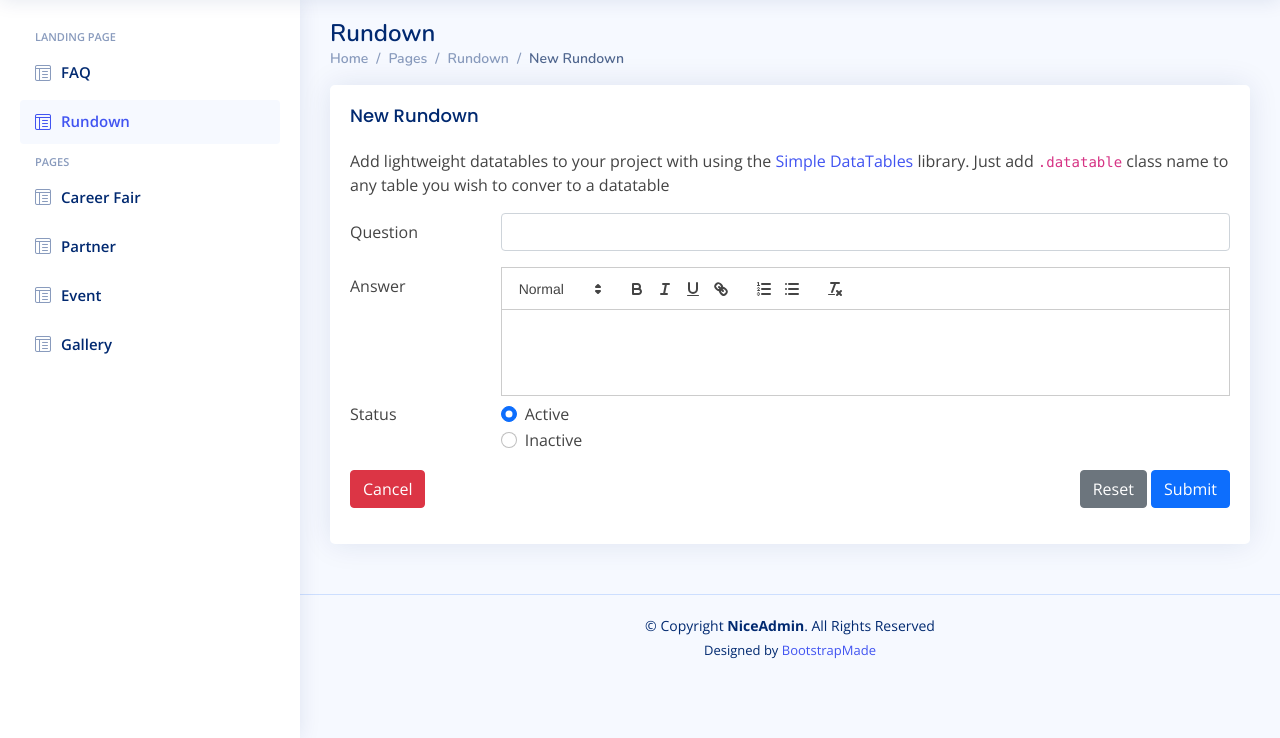
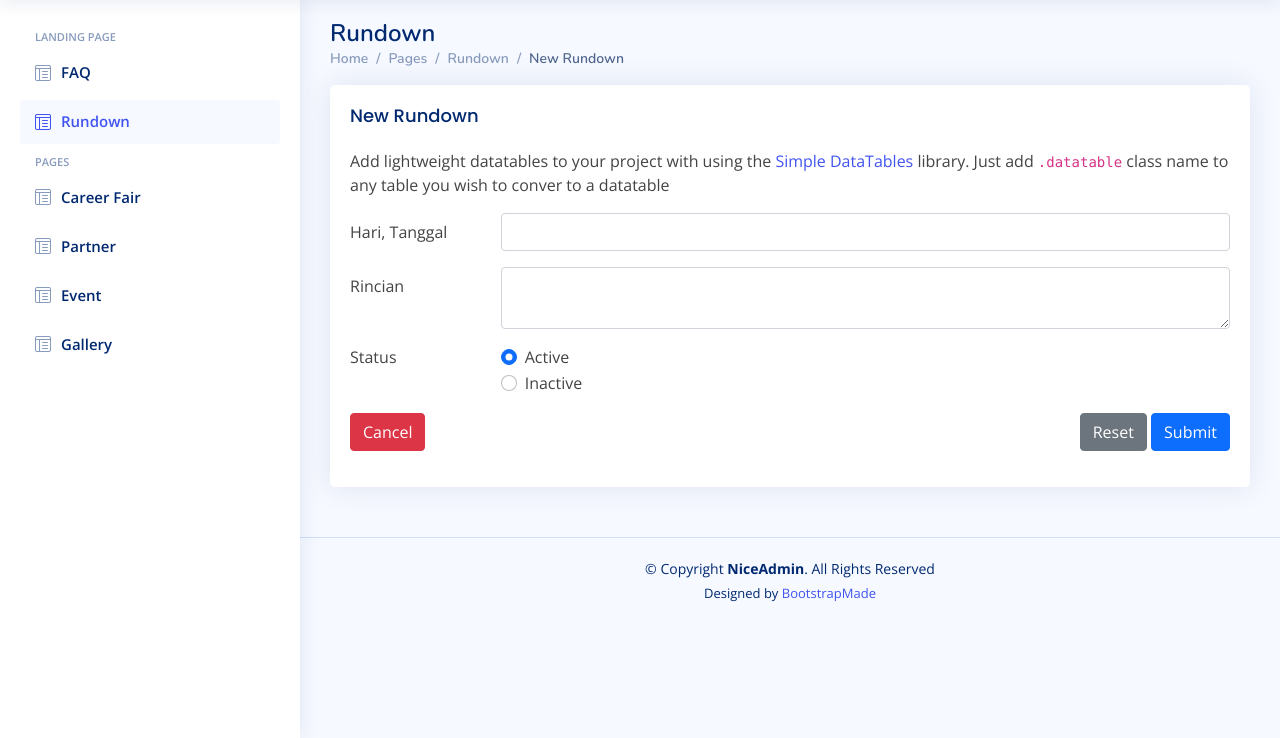
Before and after one commit to MirzaAlbab/Job_Fair, a Laravel app: page /rundown-new in a window 1280 px wide. Shown: the part 61-799 px from the top of the page. Run offline with Laravel 8, Linux system fonts and the light colour scheme; some libraries are stand-ins or nearby versions.

Commit message:
first set up rundown CRUD

```diff
--- a/resources/views/admin/rundown-new.blade.php
+++ b/resources/views/admin/rundown-new.blade.php
@@ -30,19 +30,20 @@
           <p>Add lightweight datatables to your project with using the <a href="https://github.com/fiduswriter/Simple-DataTables" target="_blank">Simple DataTables</a> library. Just add <code>.datatable</code> class name to any table you wish to conver to a datatable</p>
 
           <!-- General Form Elements -->
-          <form action="dashboard" method="POST">
+          <form action="{{ route('rundown') }}" method="POST">
+            @csrf
             <div class="row mb-3">
-              <label for="inputText" class="col-sm-2 col-form-label">Question</label>
+              <label for="hari_tanggal" class="col-sm-2 col-form-label">Hari, Tanggal</label>
               <div class="col-sm-10">
-                <input type="text" class="form-control">
+                <input type="text" class="form-control" name="hari_tanggal" id="hari_tanggal">
               </div>
             </div>
 
-            <div class="row mb-5">
-              <label for="inputDescription" class="col-sm-2 col-form-label">Answer</label>
+            <div class="row mb-3">
+              <label for="rincian" class="col-sm-2 col-form-label">Rincian</label>
               <div class="col-sm-10">
-                <div class="quill-editor-default">
-                    <textarea class="form-control" style="min-height: 100px"></textarea>
+                <div>
+                    <textarea class="form-control" id="editor" name="rincian"></textarea>
                 </div>
               </div>
             </div>
--- a/resources/views/layout/admin.blade.php
+++ b/resources/views/layout/admin.blade.php
@@ -83,9 +83,9 @@
   <script src="https://cdn.jsdelivr.net/npm/select2@4.1.0-rc.0/dist/js/select2.min.js"></script>
   <script>
       $(document).ready(function() {
-    $('.search-select').select2({
-      placeholder: 'Select an option',
-      theme: 'bootstrap-5',
+        $('.search-select').select2({
+          placeholder: 'Select an option',
+          theme: 'bootstrap-5',
     });
   });
   </script>
--- a/routes/web.php
+++ b/routes/web.php
@@ -78,13 +78,13 @@ Route::delete('/career-fair/delete', [CareerfairController::class, 'destroy'])->
 // Route::delete('/logo/delete', [LogoController::class, 'destroy'])->name('logo-delete');
 
 // route: admin/article
-Route::get('/article', [ArticleController::class, 'index'])->name('article');
-Route::post('/article', [ArticleController::class, 'store'])->name('article-store');
-Route::get('/article-new', [ArticleController::class, 'create'])->name('article-new');
-Route::get('/article-view/{article}', [ArticleController::class, 'show'])->name('article-view');
-Route::get('/article-update/{article}/edit', [ArticleController::class, 'edit'])->name('article-edit');
-Route::post('/article-update/{article}', [ArticleController::class, 'update'])->name('article-update');
-Route::delete('/article/delete', [ArticleController::class, 'destroy'])->name('article-delete');
+// Route::get('/article', [ArticleController::class, 'index'])->name('article');
+// Route::post('/article', [ArticleController::class, 'store'])->name('article-store');
+// Route::get('/article-new', [ArticleController::class, 'create'])->name('article-new');
+// Route::get('/article-view/{article}', [ArticleController::class, 'show'])->name('article-view');
+// Route::get('/article-update/{article}/edit', [ArticleController::class, 'edit'])->name('article-edit');
+// Route::post('/article-update/{article}', [ArticleController::class, 'update'])->name('article-update');
+// Route::delete('/article/delete', [ArticleController::class, 'destroy'])->name('article-delete');
 
 // route: admin/partner
 Route::get('/partner', [PartnerController::class, 'index'])->name('partner');
```
